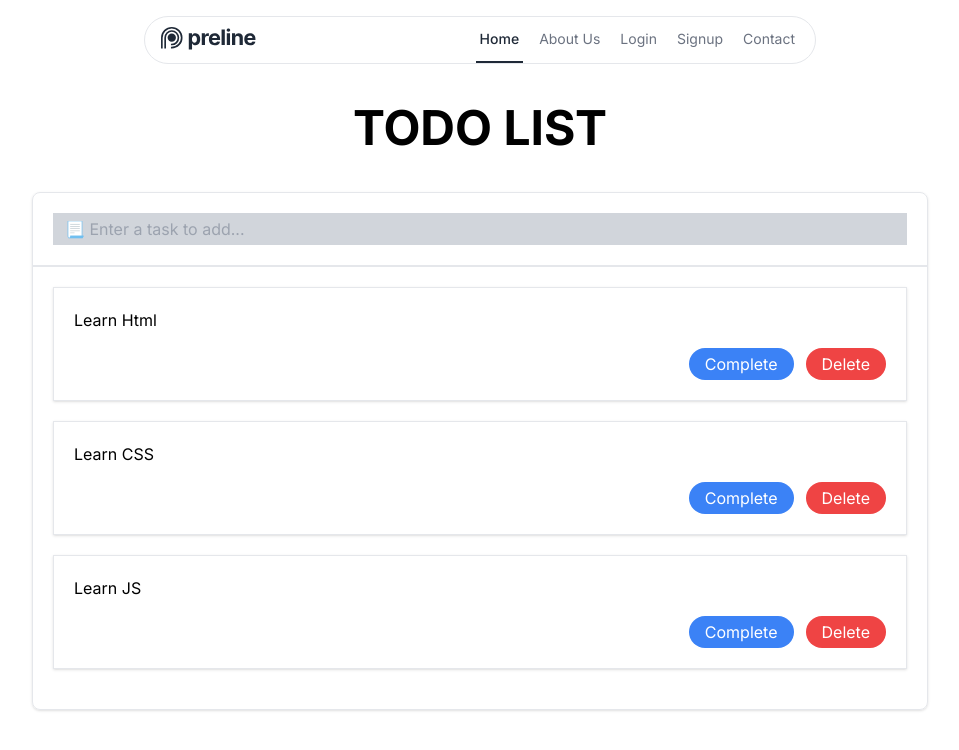
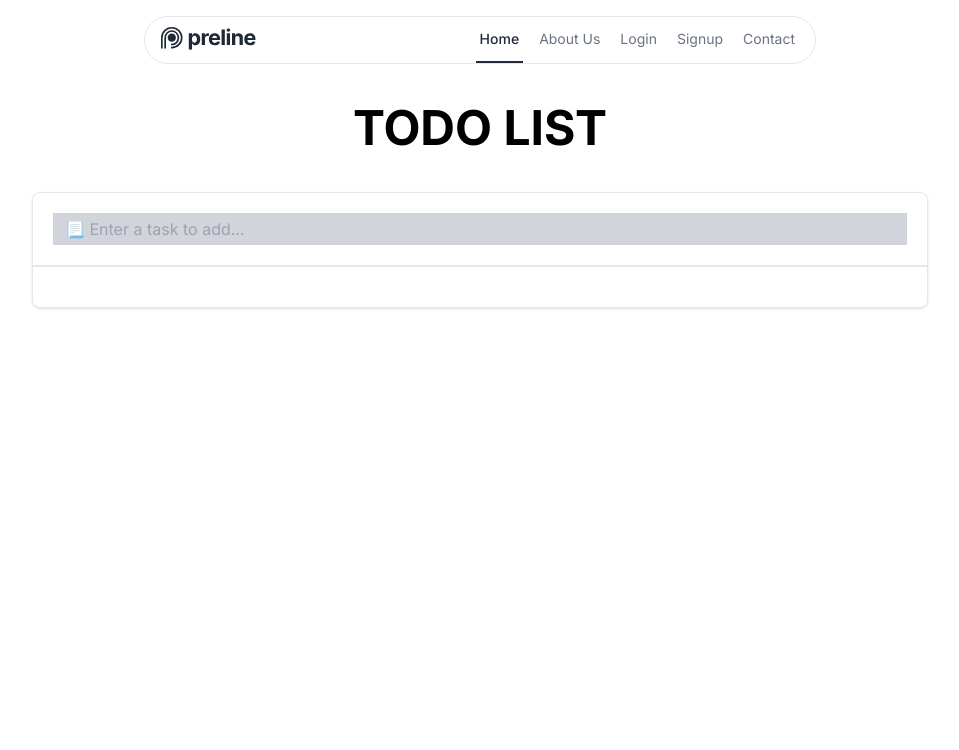
Before and after one commit to Sarthak-Srivastava-01/frontend, a Next.js app: page /todolist in a window 1280 px wide. Shown: the top 750 px of the page, without its empty margins (160-1119 px from the left). Built offline with nearby package versions, Linux system fonts and the light colour scheme.

Commit message:
To Do list

```diff
--- a/src/app/todolist/page.jsx
+++ b/src/app/todolist/page.jsx
@@ -5,17 +5,27 @@ const TodoList = () => {
 
     const [count, setCount] = useState(0);
 
-    const [taskList, setTaskList] = useState([
-        {text : 'Learn Html', completed : false, added : new Date() },
-        {text : 'Learn CSS', completed : false, added : new Date() },
-        {text : 'Learn JS', completed : false, added : new Date() },
-    ])
+    const [taskList, setTaskList] = useState([])
 
     const addTask = (e) => {
         if(e.code === 'Enter'){
-            console.log(e.target.value);
+            // console.log(e.target.value);
+            const newTask = {text : e.target.value, completed : false, added : new Date()};
+            setTaskList([newTask, ...taskList]);
             e.target.value = '';
         }
+    }
+
+    const deleteTask = (index) => {
+        const temp = taskList;
+        temp.splice(index, 1);
+        setTaskList([...temp]);
+    }
+
+    const completeTask = (index) => {
+        const temp = taskList;
+        temp[index].completed = !temp[index].completed;
+        setTaskList([...temp]);
     }
 
   return (
@@ -31,12 +41,19 @@ const TodoList = () => {
                 {
                     taskList.map( (task, index) => {
                         return <div key={index} className='shadow mb-5 p-5 border'>
-                                    <p>{task.text}</p>
+                                    {
+                                        task.completed ? (
+                                            <p className='bg-green-600 text-white font-bold px-3 w-fit rounded-full'>Finished</p>
+                                        ) : (
+                                            <p className='bg-yellow-600 text-white font-bold px-3 w-fit rounded-full'>Pending</p>
+                                        )
+                                    }
+                                    <p className={'text-lg ' + (task.completed && 'line-through') }>{task.text}</p>
                                     <div className='mt-4 flex justify-end gap-3'>
-                                        <button className='bg-blue-500 rounded-full text-white px-4 py-1' >
-                                            Complete
+                                        <button onClick={() => {completeTask(index)}} className='bg-blue-500 rounded-full text-white px-4 py-1' >
+                                        {task.completed ? 'Undo' : 'Completed'}
                                         </button>
-                                        <button className='bg-red-500 rounded-full text-white px-4 py-1' >
+                                        <button onClick={() => {deleteTask(index)}} className='bg-red-500 rounded-full text-white px-4 py-1' >
                                             Delete
                                         </button>
                                     </div>
```
